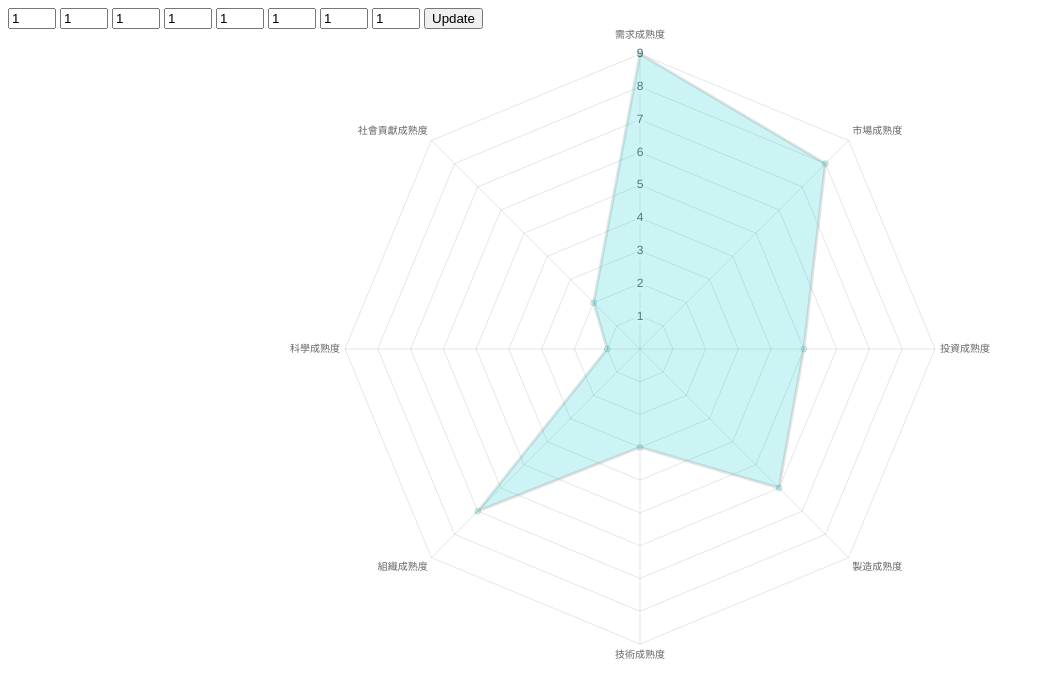
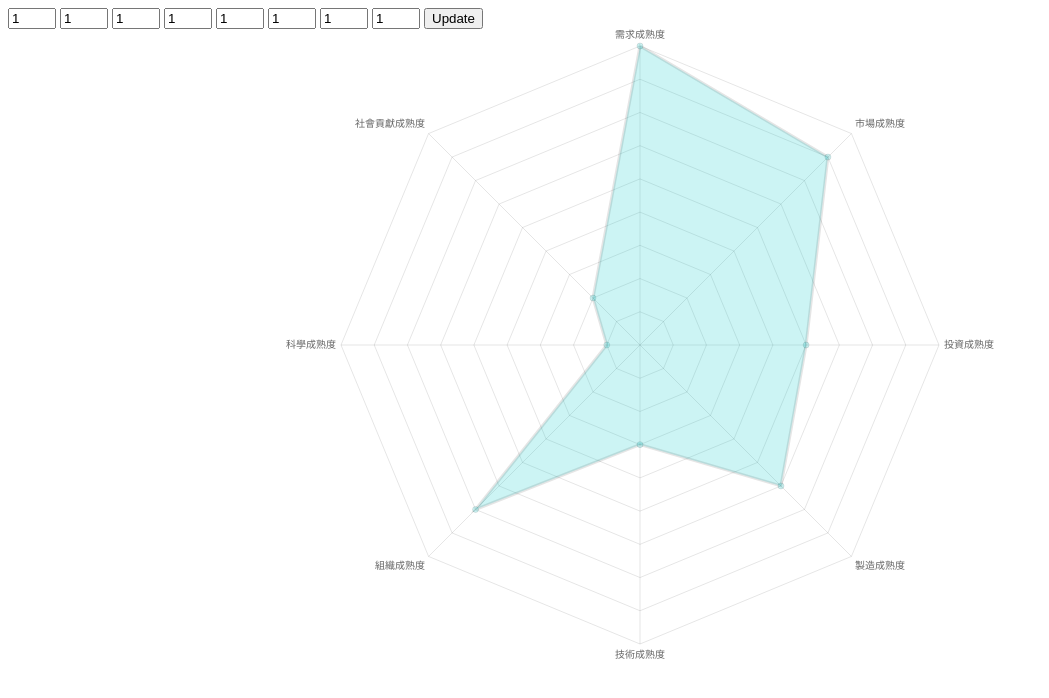
Before and after one commit to Eliot46148/Application-Review-System, a plain HTML site: page index.html in a window 1280 px wide. Shown: the whole page, without its empty margins (0-1049 px from the left). Drawn offline with nearby package versions, Linux system fonts and the light colour scheme.

Commit message:
Update index.html

```diff
--- a/index.html
+++ b/index.html
@@ -57,7 +57,8 @@
             beginAtZero: true,
             max: 9,
             min: 0,
-            stepSize: 1
+            stepSize: 1,
+            display: false
           }
         }
       }
```
